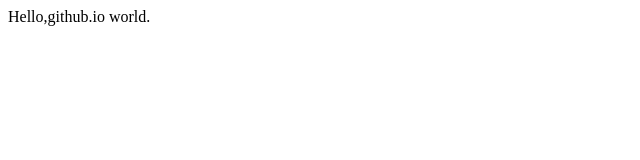
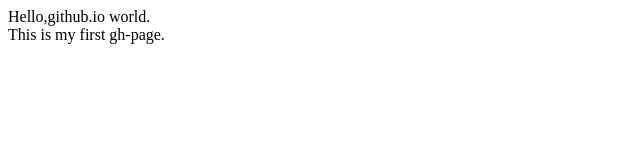
Before and after one commit to me194290/me194290.github.io, a plain HTML site: page index.html in a window 1280 px wide. Shown: the whole page, without its empty margins (0-640 px from the left). Drawn offline with Linux system fonts and the light colour scheme.

Commit message:
add some text

```diff
--- a/index.html
+++ b/index.html
@@ -6,5 +6,7 @@
 </head>
 <body>
 	Hello,github.io world.
+	<br>
+	This is my first gh-page.
 </body>
 </html>
```
